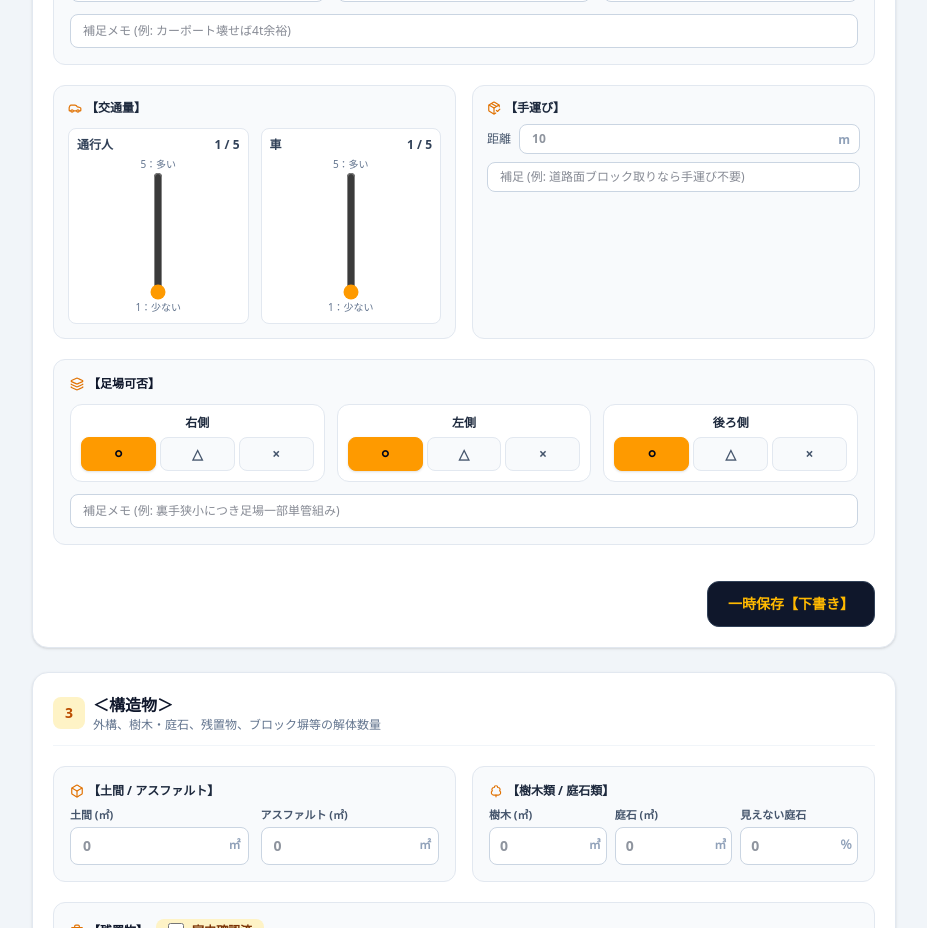
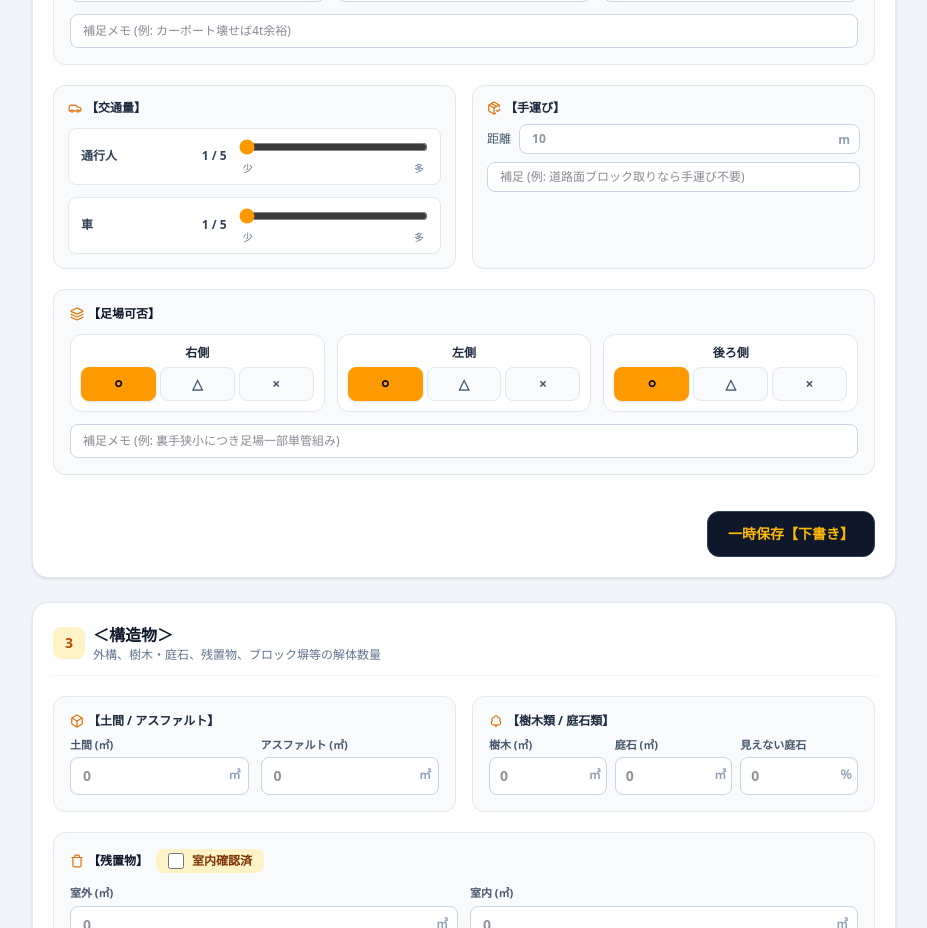
Before and after one commit to pyonshira07/ohd-field-survey-test, a React (Vite) app: page / in a window 1280 px wide. Shown: the part 1080-2008 px from the top of the page, without its empty margins (176-1103 px from the left). Built offline with nearby package versions, Linux system fonts and the light colour scheme.

Commit message:
fix: compact horizontal traffic sliders

```diff
--- a/src/components/BasicInfoSection.tsx
+++ b/src/components/BasicInfoSection.tsx
@@ -164,16 +164,16 @@ export const BasicInfoSection: React.FC<BasicInfoSectionProps> = ({ report, onCh
             <Car className="w-3.5 h-3.5 text-amber-600" />
             【交通量】
           </label>
-          <div className="grid grid-cols-2 gap-3">
+          <div className="space-y-3">
             {[
               { key: 'trafficPedestrians', label: '通行人', value: report.trafficPedestrians ?? 1 },
               { key: 'trafficCars', label: '車', value: report.trafficCars ?? 1 }
             ].map((item) => (
-              <div key={item.key} className="flex flex-col items-center rounded-lg border border-slate-200 bg-white px-2 py-2">
-                <div className="mb-1 flex w-full items-center justify-between text-xs font-bold text-slate-700">
+              <div key={item.key} className="flex items-center gap-3 rounded-lg border border-slate-200 bg-white px-3 py-2">
+                <div className="flex w-[42%] shrink-0 items-center justify-between text-xs font-bold text-slate-700">
                   <span>{item.label}</span><span>{item.value} / 5</span>
                 </div>
-                <span className="text-[10px] text-slate-500">5：多い</span>
+                <div className="min-w-0 flex-1">
                   <input
                     type="range"
                     min="1"
@@ -182,10 +182,12 @@ export const BasicInfoSection: React.FC<BasicInfoSectionProps> = ({ report, onCh
                     value={item.value}
                     aria-label={`${item.label}の交通量`}
                     onChange={(e) => onChange({ [item.key]: Number(e.target.value) })}
-                  className="h-32 w-8 cursor-pointer accent-amber-500"
-                  style={{ writingMode: 'vertical-lr', direction: 'rtl' }}
+                    className="w-full cursor-pointer accent-amber-500"
                   />
-                <span className="text-[10px] text-slate-500">1：少ない</span>
+                  <div className="flex justify-between px-1 text-[10px] text-slate-500">
+                    <span>少</span><span>多</span>
+                  </div>
+                </div>
               </div>
             ))}
           </div>
```
Lines whose indentation alone changed are shown as unchanged.
